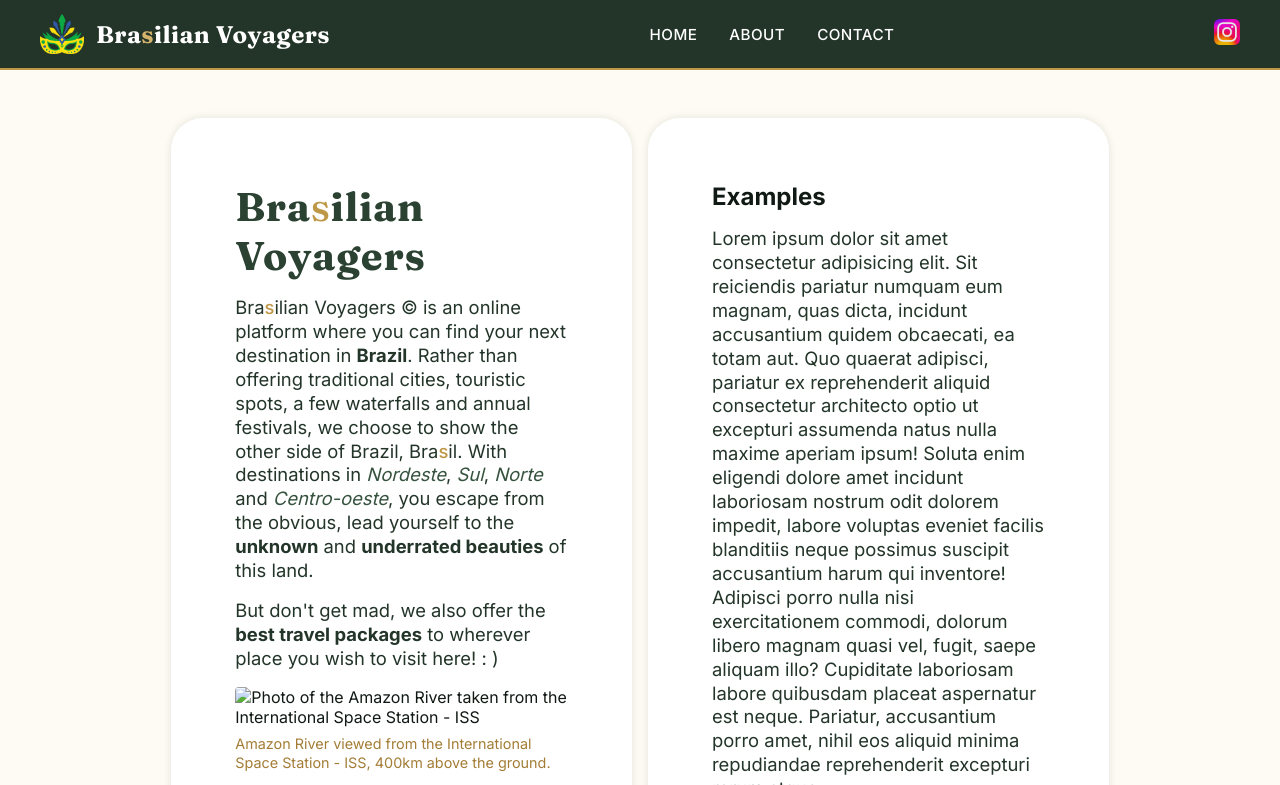
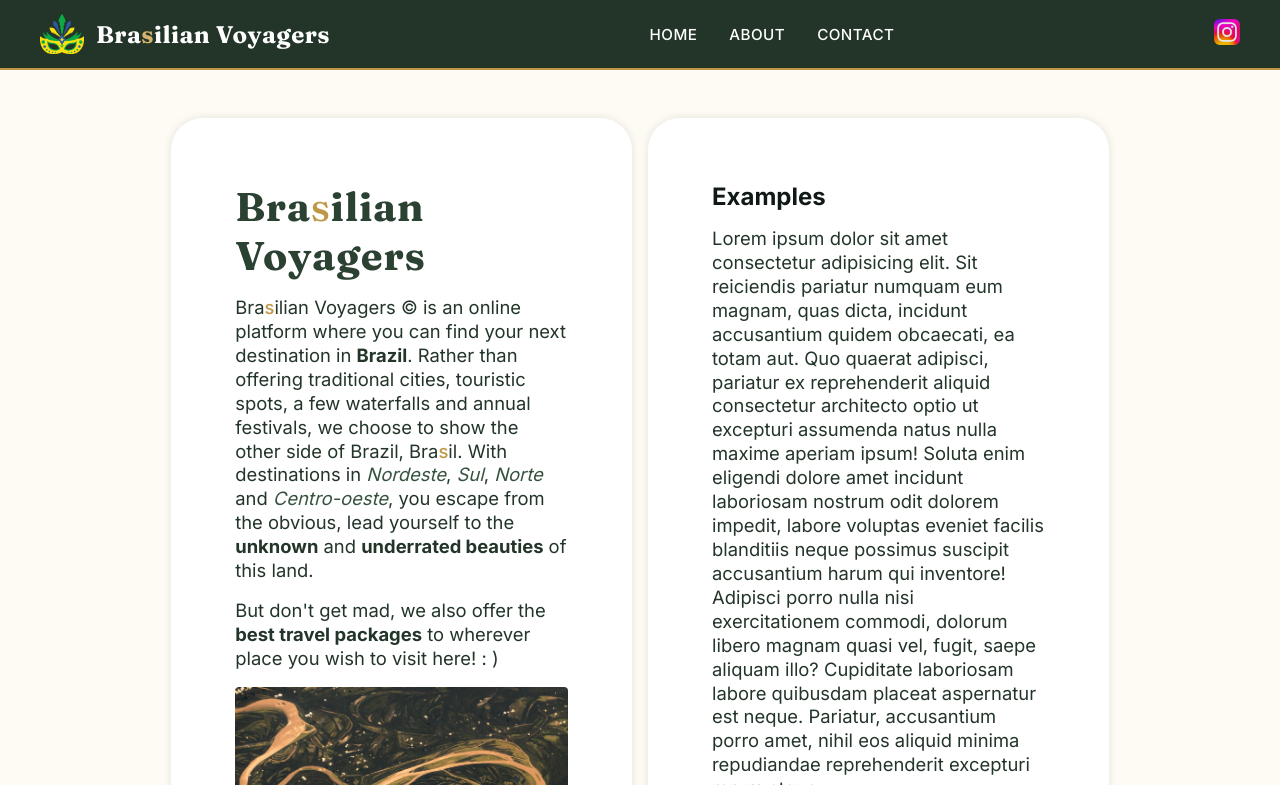
Before and after one commit to Ravii-873/Neps-Academy---My-First-Website-in-HTML-and-CSS, a plain HTML site: page index.html in a window 1280 px wide. Shown: the top 785 px of the page. Drawn offline with Linux system fonts and the light colour scheme.

Commit message:
fix: change amazon river image's name

```diff
--- a/index.html
+++ b/index.html
@@ -44,7 +44,7 @@
         wish to visit here! : &#41;
       </p>
       <div id="amazon-river-div">
-        <img src="images/Amazon-River-1.jpg"
+        <img src="images/amazon-river.jpg"
           alt="Photo of the Amazon River taken from the International Space Station - ISS">
         <p>Amazon River viewed from the International Space Station - ISS, 400km above the ground.</p>
       </div>
```
